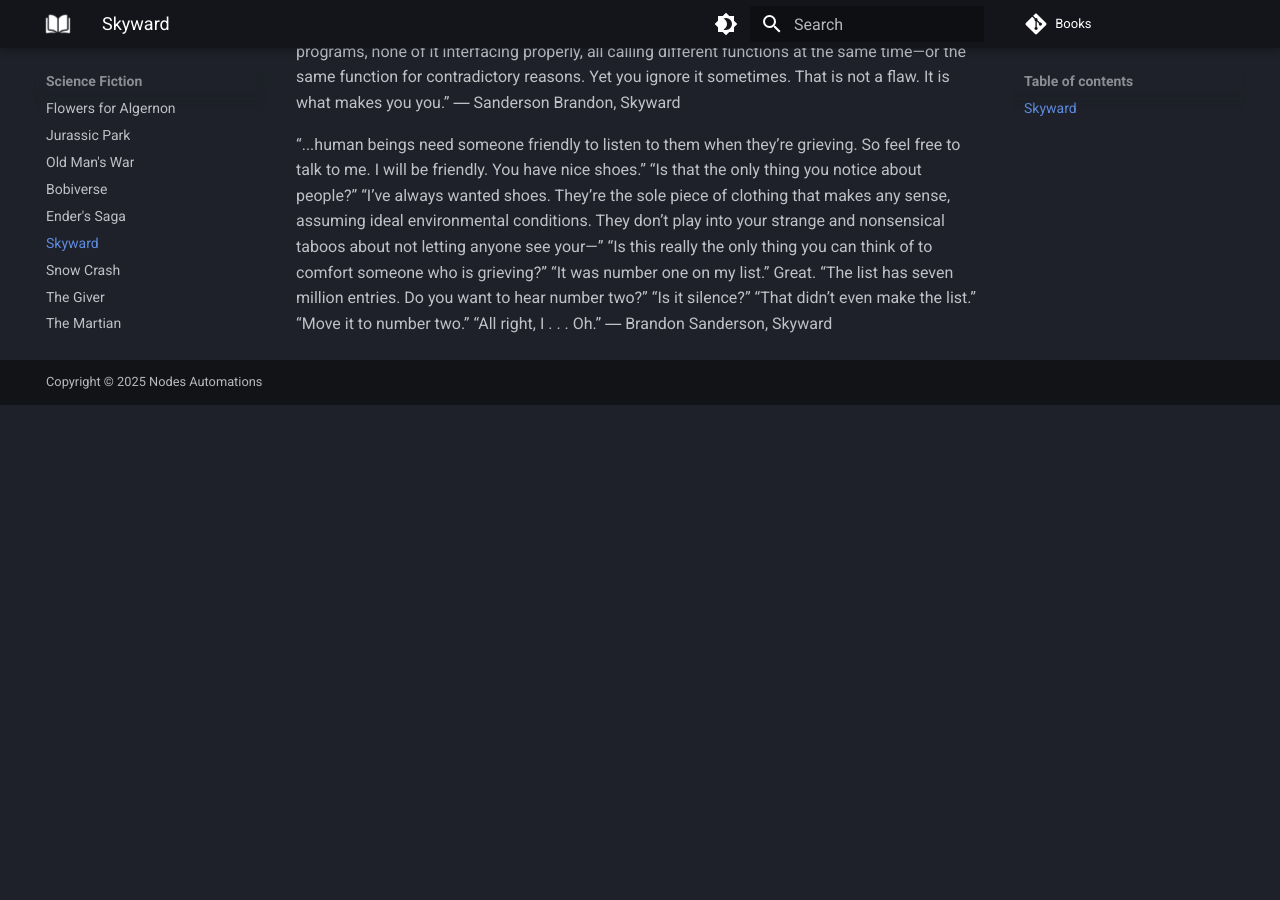
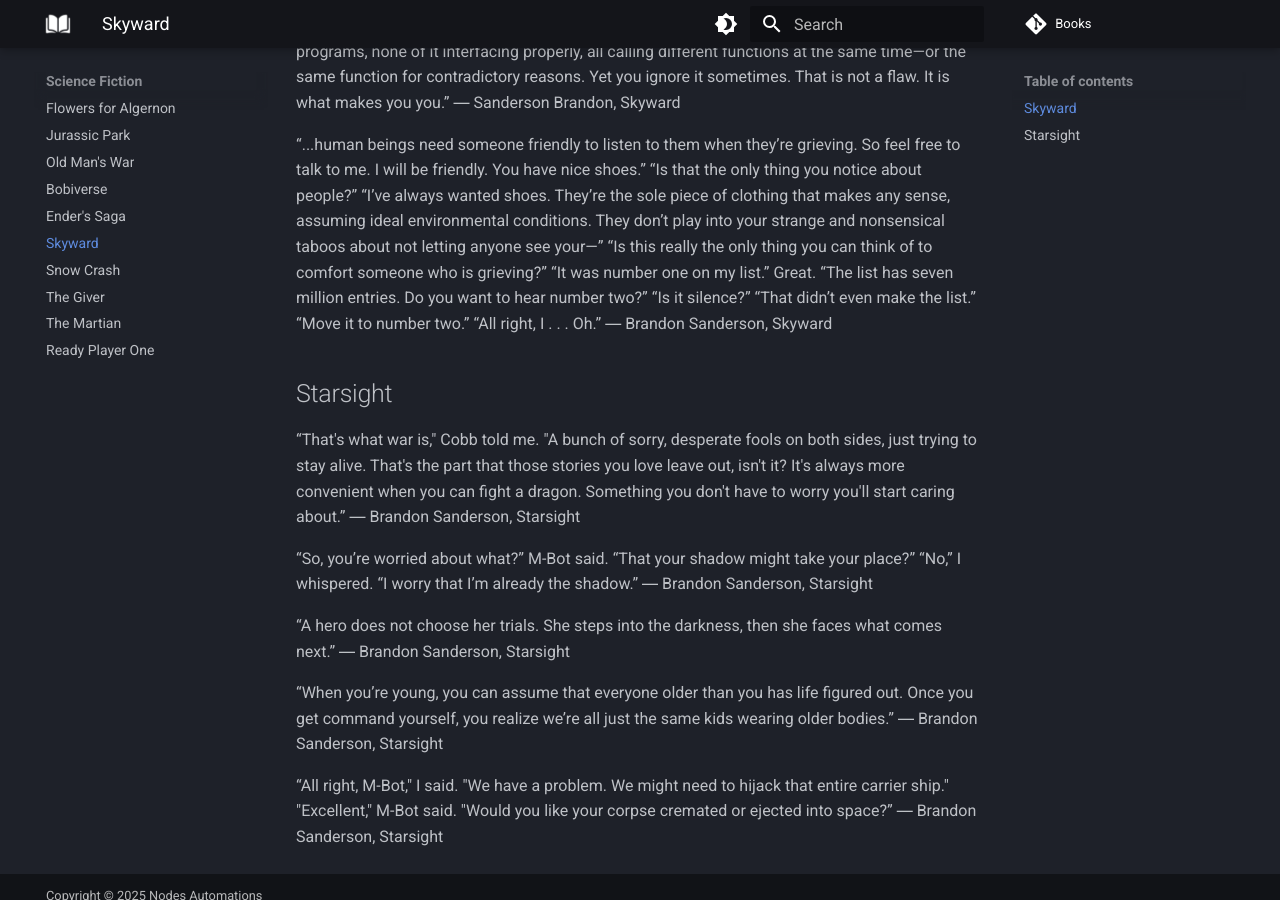
Before and after one commit to vivekkpatel/Books, an MkDocs documentation site: the page built from docs/Science Fiction/Skyward.md, in a window 1280 px wide and 900 px high, scrolled down 1078 px. Built offline with MkDocs 1.6.1 and Material for MkDocs 9.7.7, drawn with Linux system fonts in a browser that asks for light colours; comment, search, counter and statistics services are not loaded; before the commit the page ends 1483 px from its top, so only the background shows below that.

```diff
--- a/docs/Science Fiction/Skyward.md
+++ b/docs/Science Fiction/Skyward.md
@@ -48,3 +48,20 @@ I dove toward the enemy bomber
 “Move it to number two.”
 “All right, I . . . Oh.”
 ― Brandon Sanderson, Skyward
+
+## Starsight
+“That's what war is," Cobb told me. "A bunch of sorry, desperate fools on both sides, just trying to stay alive. That's the part that those stories you love leave out, isn't it? It's always more convenient when you can fight a dragon. Something you don't have to worry you'll start caring about.”
+― Brandon Sanderson, Starsight
+
+“So, you’re worried about what?” M-Bot said. “That your shadow might take your place?” “No,” I whispered. “I worry that I’m already the shadow.”
+― Brandon Sanderson, Starsight
+
+“A hero does not choose her trials. She steps into the darkness, then she faces what comes next.”
+― Brandon Sanderson, Starsight
+
+“When you’re young, you can assume that everyone older than you has life figured out. Once you get command yourself, you realize we’re all just the same kids wearing older bodies.”
+― Brandon Sanderson, Starsight
+
+“All right, M-Bot," I said. "We have a problem. We might need to hijack that entire carrier ship."
+"Excellent," M-Bot said. "Would you like your corpse cremated or ejected into space?”
+― Brandon Sanderson, Starsight
--- a/mkdocs.yml
+++ b/mkdocs.yml
@@ -123,6 +123,7 @@ nav:
     - To Kill a Mockingbird: Fiction/To Kill a Mockingbird.md
     - A Gentleman in Moscow: Fiction/A Gentleman in Moscow.md
     - A Little Princess: Fiction/A Little Princess.md
+    - A Thousand Splendid Suns: Fiction/A Thousand Splendid Suns.md
     - Anne of Green Gables: Fiction/Anne of Green Gables.md
     - Eleanor Oliphant is completely Fine: Fiction/Eleanor Oliphant is completely Fine.md
     - Little Fires Everywhere: Fiction/Little Fires Everywhere.md
```
Also changed, not shown: docs/Fiction/A Thousand Splendid Suns.md (added, +38 -0 lines).
